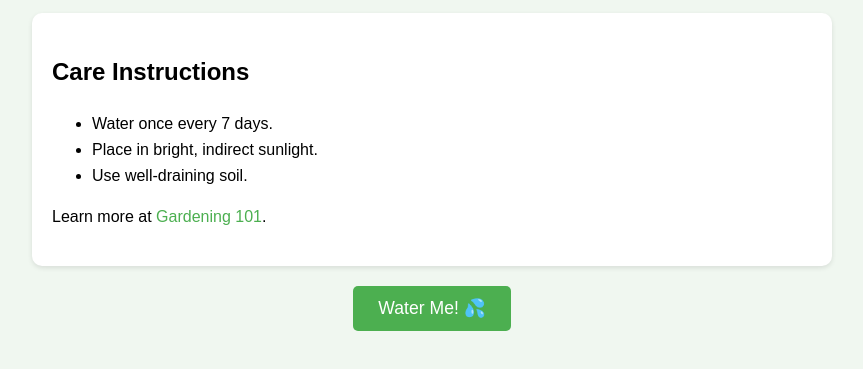
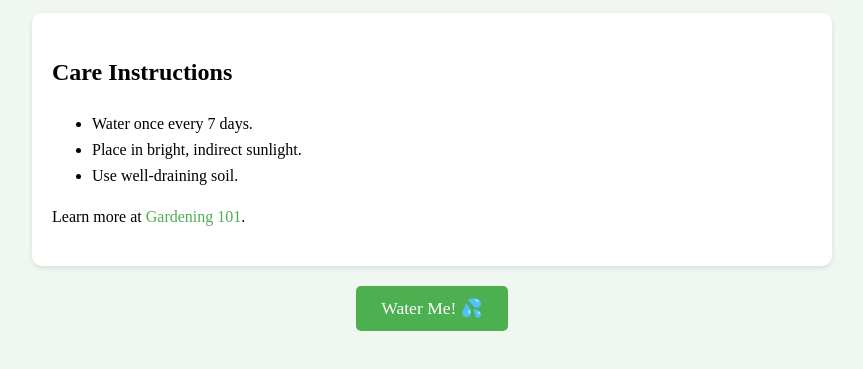
Before and after one commit to Sunilkumar-Bhoi/ApexPlanetInternship, a plain HTML site: page Task 1/index.html in a window 1280 px wide. Shown: the part 471-840 px from the top of the page, without its empty margins (208-1071 px from the left). Drawn offline with Linux system fonts and the light colour scheme.

Commit message:
update styles.css

```diff
--- a/Task 1/styles.css
+++ b/Task 1/styles.css
@@ -1,5 +1,5 @@
 body {
-    font-family: Arial, sans-serif;
+    font-family: didot, serif;
     line-height: 1.6;
     max-width: 800px;
     margin: 0 auto;
@@ -30,6 +30,7 @@ img {
 }
 
 button {
+  font-family: inherit;
     padding: 12px 25px;
     background-color: #4CAF50;
     color: white;
```
